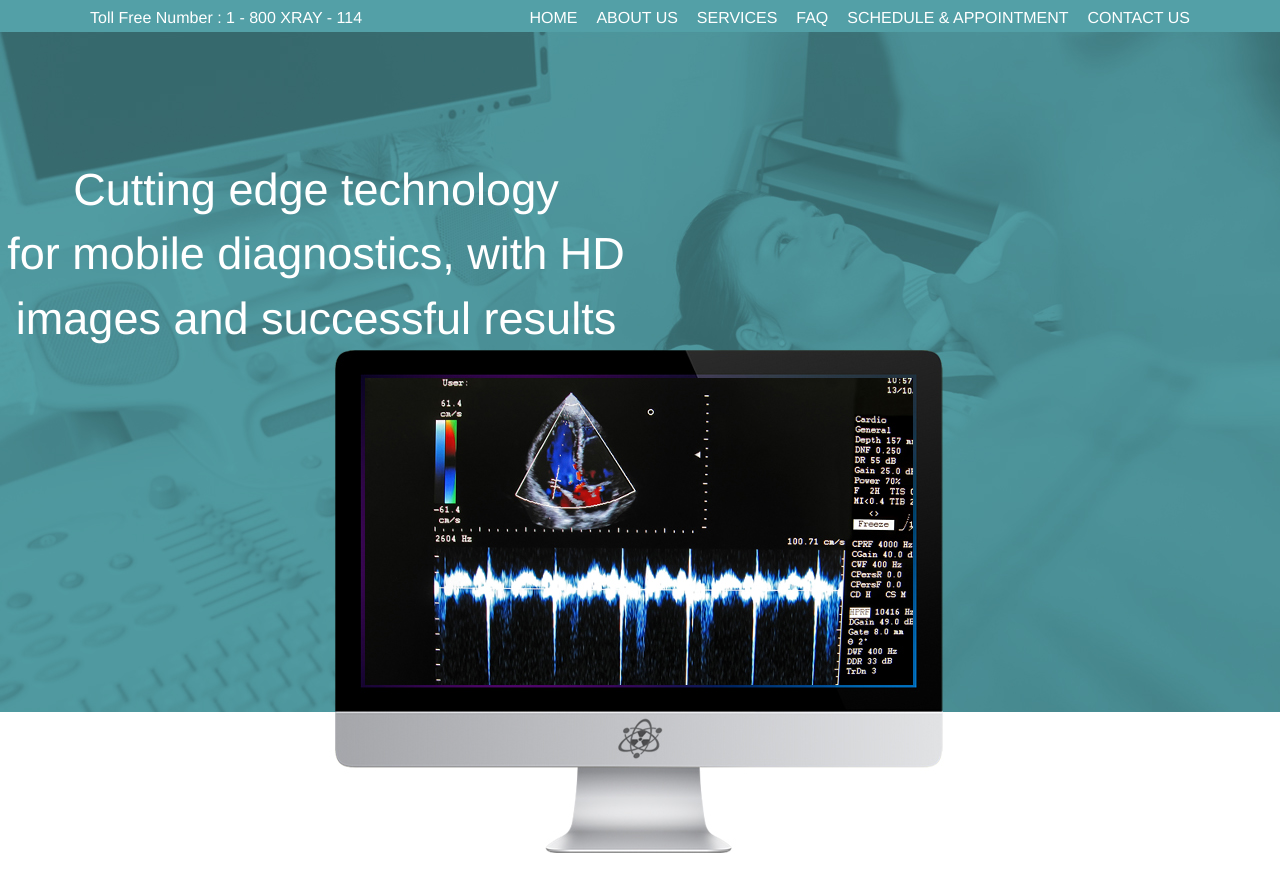
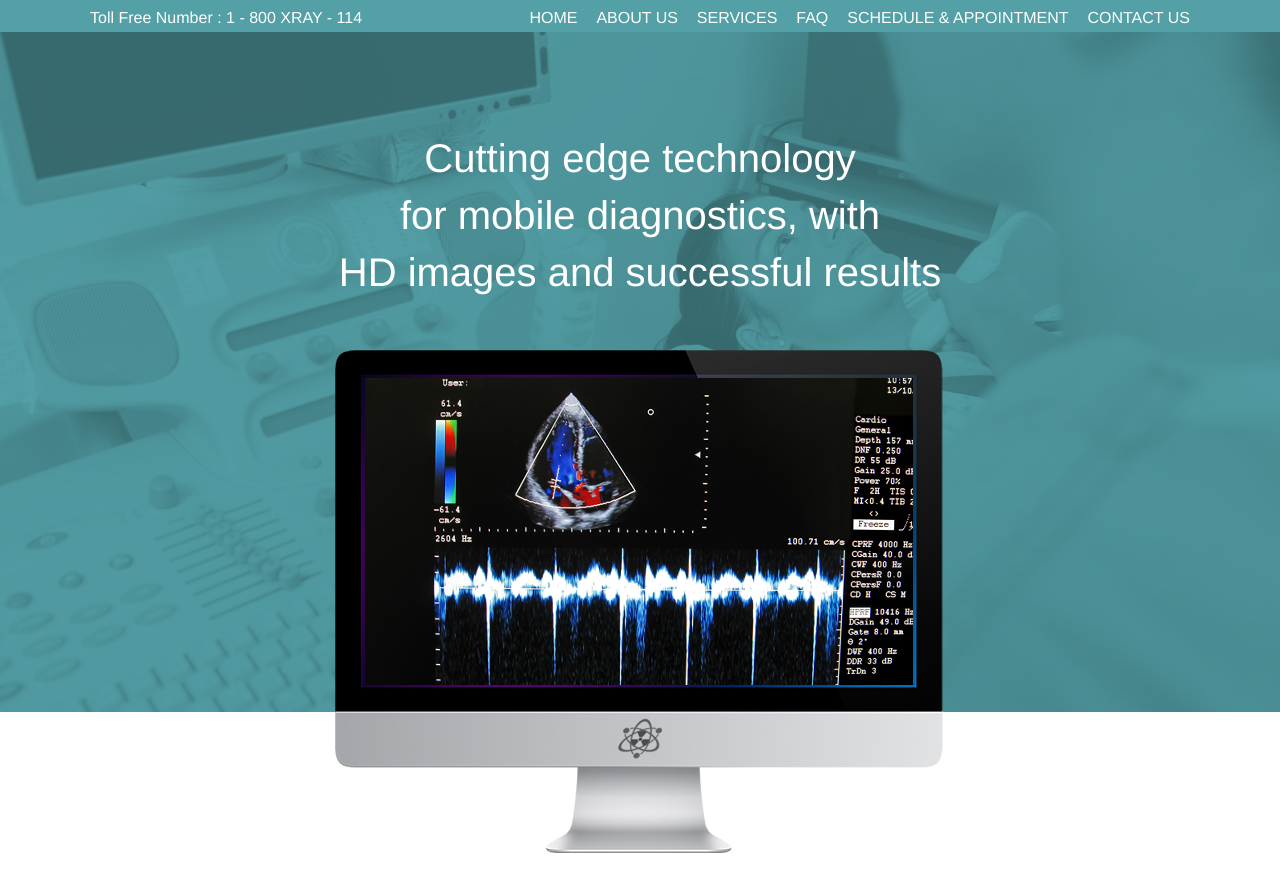
Before and after one commit to juankp3/aris, a PHP site: page / in a window 1280 px wide. Shown: the part 136-1025 px from the top of the page. Run offline with PHP 8.4, Linux system fonts and the light colour scheme.

```diff
--- a/css/style.css
+++ b/css/style.css
@@ -77,10 +77,10 @@ section.home{
 
 section.home div{
 	color: #FFF;
-    font-size: 45px;
-    width: 632px;
+    font-size: 40px;
+    /*width: 632px;*/
     text-align: center;
-    margin-Top: 32px;
+    margin-top: 25px;
 }
 
 
--- a/index.html
+++ b/index.html
@@ -62,7 +62,7 @@
 
 					<div>
 						Cutting edge technology <br>
-						for mobile diagnostics, with
+						for mobile diagnostics, with <br>
 						HD images and successful results
 					</div>
 
```
